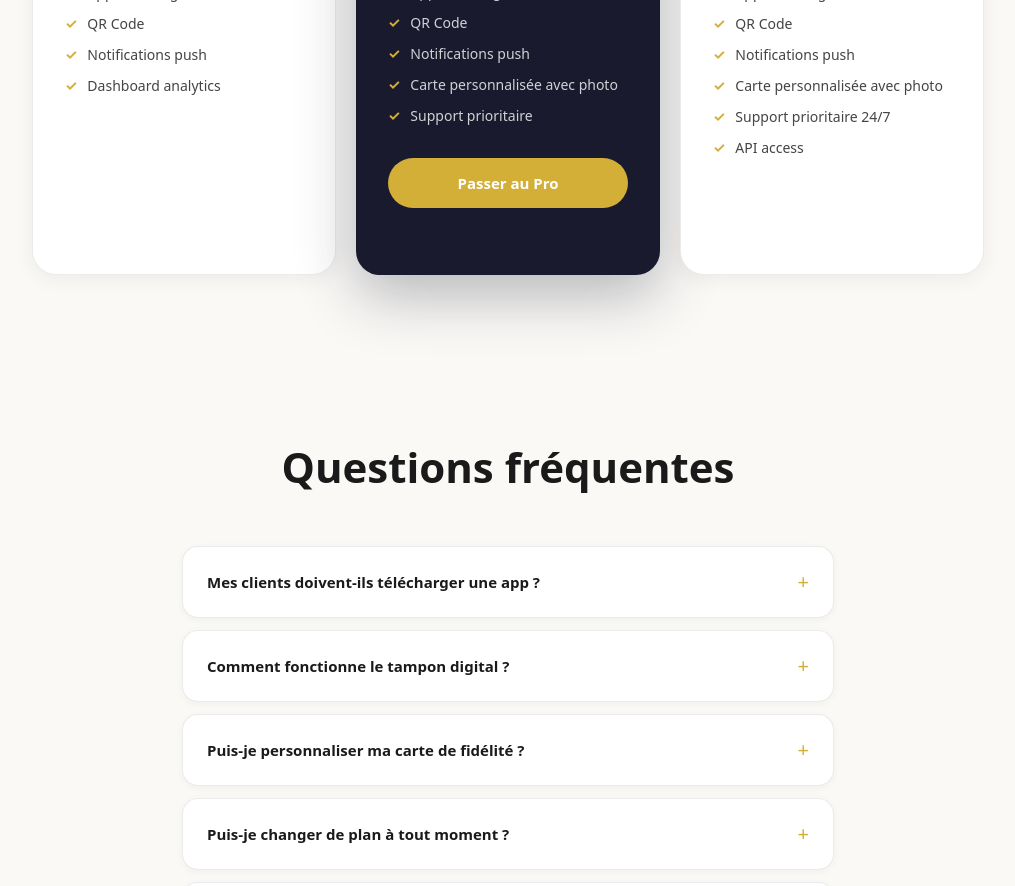
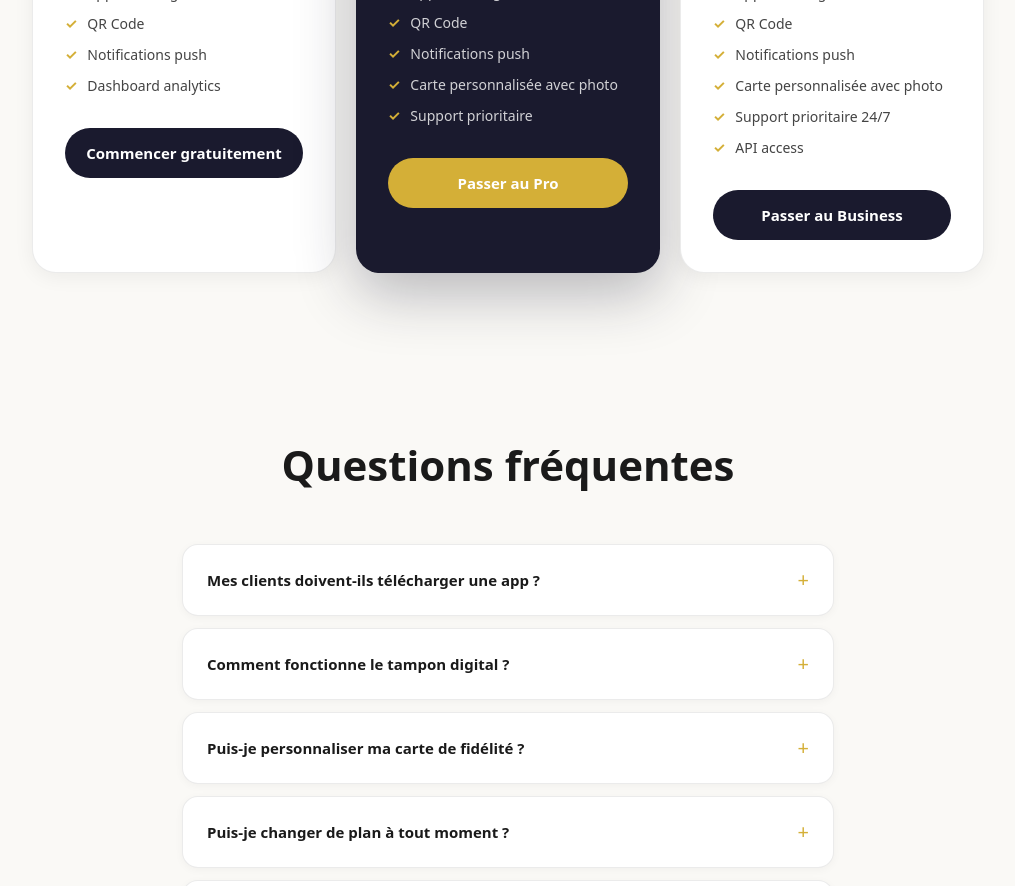
Before and after one commit to endetente06/fideleasy-dashboard, a Next.js app: page /landing in a window 1280 px wide. Shown: the part 4100-4986 px from the top of the page, without its empty margins (132-1147 px from the left). Built offline with nearby package versions, Linux system fonts and the light colour scheme.

Commit message:
fix: pricing buttons visibility

```diff
--- a/app/landing/page.jsx
+++ b/app/landing/page.jsx
@@ -252,7 +252,7 @@ export default function Landing() {
     const data = await res.json();
     if (data.url) window.location.href = data.url;
   }}
-  style={{display:'block',width:'100%',textAlign:'center',padding:'14px',borderRadius:'50px',fontSize:'15px',fontWeight:'700',background:plan.popular?'#d4af37':'rgba(255,255,255,0.05)',color:'white',border:plan.popular?'none':'1px solid rgba(255,255,255,0.1)',cursor:'pointer'}}
+  style={{display:'block',width:'100%',textAlign:'center',padding:'14px',borderRadius:'50px',fontSize:'15px',fontWeight:'700',background:plan.popular?'#d4af37':'#1a1a2e',color:'white',border:'none',cursor:'pointer'}}
 >
   {plan.cta}
 </button>
```
